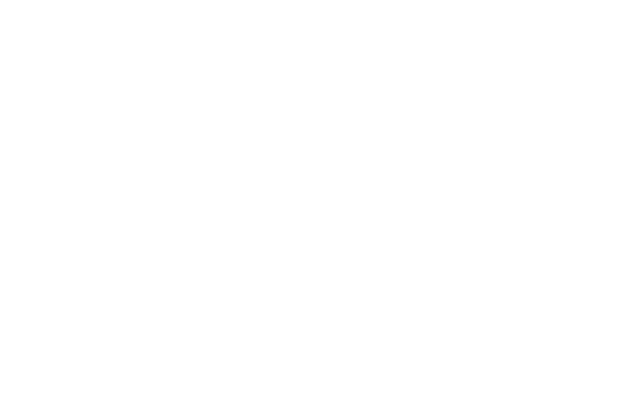
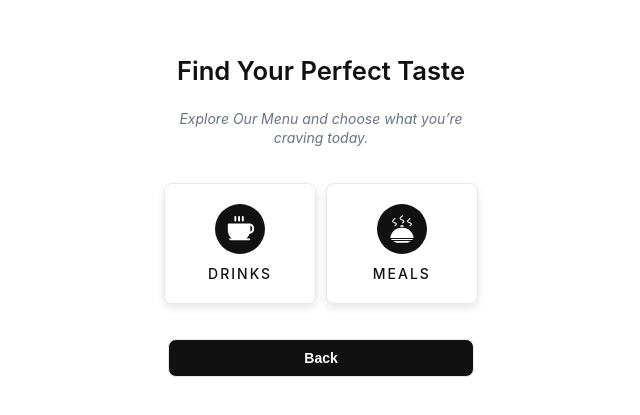
Before and after one commit to widyawulan19/cafe-menu-digital, a React (Create React App) app: page /choose in a window 1280 px wide. Before the commit this address had no page. Shown: the part 185-600 px from the top of the page, without its empty margins (319-959 px from the left). Built offline with nearby package versions, Linux system fonts and the light colour scheme.

Commit message:
feat:create choosepage

```diff
--- a/src/App.js
+++ b/src/App.js
@@ -3,6 +3,8 @@
 import Welcome from './Pages/Welcome';
 import { Routes, Route } from 'react-router-dom';
 import Menu from './Pages/Menu';
+import ChoosePage from './Pages/ChoosePage';
+import MealsMenu from './Pages/MealsMenu';
 
 function App() {
   return (
@@ -10,6 +12,8 @@
       <Routes>
         <Route path="/" element={<Welcome />} />
         <Route path='/menu' element={<Menu />} />
+        <Route path='/meals' element={<MealsMenu />} />
+        <Route path='/choose' element={<ChoosePage />} />
       </Routes>
     </div>
   );
--- /dev/null
+++ b/src/Pages/ChoosePage.jsx
@@ -0,0 +1,42 @@
+import React from 'react'
+import '../Styles/Choose.css'
+import { PiCoffeeFill } from "react-icons/pi";
+import { GiHotMeal } from "react-icons/gi";
+import { useNavigate } from 'react-router-dom';
+
+function ChoosePage() {
+    // state
+    const navigate = useNavigate();
+
+    const navigateToMenu = () =>{
+        navigate('/menu')
+    }
+
+    const navigateToMeals = () =>{
+        navigate('/meals')
+    }
+
+  return (
+    <div className='choose-container'>
+        <h2>Find Your Perfect Taste</h2>
+        <p>Explore Our Menu and choose what you’re craving today.</p>
+
+        <div className="choose-card">
+            <div className="choose-box" onClick={navigateToMenu}>
+                <PiCoffeeFill className='choose-icon'/>
+                <h3>DRINKS</h3>
+            </div>
+            <div className="choose-box" onClick={navigateToMeals}>
+                <GiHotMeal className='choose-icon'/>
+                <h3>MEALS</h3>
+            </div>
+        </div>
+
+        <button>
+            Back
+        </button>
+    </div>
+  )
+}
+
+export default ChoosePage
--- /dev/null
+++ b/src/Pages/MealsMenu.jsx
@@ -0,0 +1,9 @@
+import React from 'react'
+
+function MealsMenu() {
+  return (
+    <div>MealsMenu</div>
+  )
+}
+
+export default MealsMenu
--- a/src/Pages/Welcome.jsx
+++ b/src/Pages/Welcome.jsx
@@ -10,7 +10,7 @@
     const navigate = useNavigate();
 
     const handleExploreMenu = () => {
-        navigate('/menu');
+        navigate('/choose');
     };
 
 
--- /dev/null
+++ b/src/Styles/Choose.css
@@ -0,0 +1,97 @@
+.choose-container {
+    width: 100%;
+    height: 100%;
+    padding: 10px 15px;
+
+    display: flex;
+    flex-direction: column;
+    align-items: center;
+    justify-content: center;
+    gap: 20px;
+}
+
+.choose-container h2 {
+    font-size: var(--text-xl);
+    font-weight: 600;
+}
+
+.choose-container p {
+    font-size: 14px;
+    width: 80%;
+    color: var(--color-text-secondary);
+    text-align: center;
+    font-style: italic;
+}
+
+.choose-card {
+    width: 90%;
+    border-radius: 8px;
+    padding: 15px;
+
+    display: flex;
+    align-items: center;
+    justify-content: center;
+    gap: 10px;
+}
+
+.choose-box {
+    display: flex;
+    flex-direction: column;
+    align-items: center;
+    justify-content: center;
+
+    border: 1px solid var(--color-border);
+    border-radius: 8px;
+    box-shadow: 0px 4px 8px rgba(0, 0, 0, 0.1);
+    gap: 10px;
+    padding: 20px;
+    width: 100%;
+    cursor: pointer;
+
+    transition: all 0.2s ease;
+}
+
+/* Desktop */
+.choose-box:hover {
+    transform: translateY(-2px);
+    box-shadow: 0px 6px 12px rgba(0, 0, 0, 0.15);
+}
+
+/* Mobile tap */
+.choose-box:active {
+    transform: scale(0.97);
+    box-shadow: 0px 2px 4px rgba(0, 0, 0, 0.15);
+    background-color: var(--color-text-primary);
+    color: var(--color-bg);
+}
+
+.choose-box {
+    -webkit-tap-highlight-color: transparent;
+}
+
+.choose-box h3 {
+    font-size: 14px;
+    letter-spacing: 2px;
+    color: var(--color-text-primary);
+}
+
+.choose-icon {
+    font-size: 50px;
+    background-color: var(--color-text-primary);
+    color: white;
+    border-radius: 50%;
+    padding: 10px;
+}
+
+.choose-container button {
+    padding: 10px 20px;
+    width: 80%;
+    border: 1px solid var(--color-border);
+    border-radius: 8px;
+    background-color: var(--color-text-primary);
+    color: var(--color-bg);
+    font-size: 14px;
+    font-weight: bold;
+    cursor: pointer;
+    transition: background-color 0.3s ease;
+}
```
Also changed, not shown: src/notes/Note.txt.
